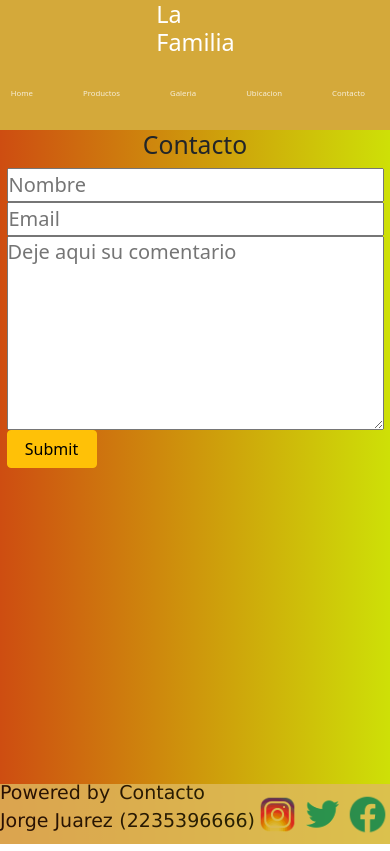
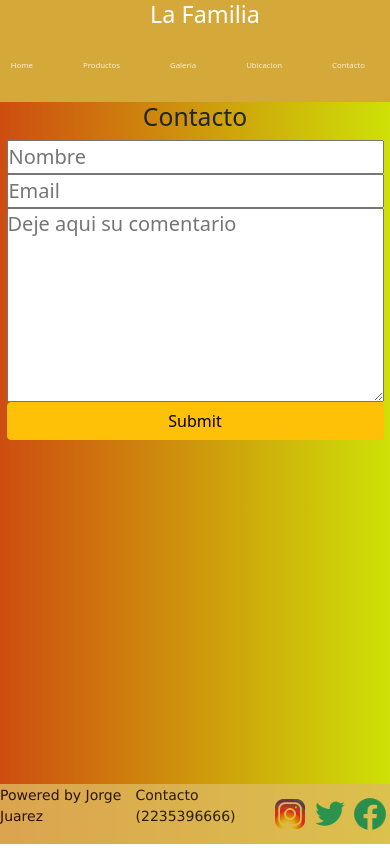
Before and after one commit to jorgejuarez217/webComercio-juarez, a website: page html/contacto.html in a window 390 px wide. Drawn offline with nearby package versions, Linux system fonts and the light colour scheme.

Commit message:
correcion logo y footer

```diff
--- a/scss/_contacto.scss
+++ b/scss/_contacto.scss
@@ -32,7 +32,7 @@
 
 #enviar{
     height: 40px;
-    width: 90px;
+    width: 100%;
 }
 #enviar:hover{
     background-color: rgb(218, 210, 139);
--- a/scss/style.scss
+++ b/scss/style.scss
@@ -48,7 +48,7 @@ nav ul li a{
     text-decoration: none;
 }
 nav li:hover{
-    transform: scale(1.2);
+    transform: scale(1.1);
     transition: 1s;
 }
 
@@ -56,9 +56,8 @@ nav li:hover{
     color: white;
     font-size: 38px;
     margin-left: 20px;
-    width: 25%;
     align-items: center;
-
+    min-width: 25%;
 }
 
 .contFooter{
@@ -159,8 +158,9 @@ footer{
     }
 
     .logo{
-        align-items: center;
+        align-items:center;
         font-size: 6vw;
+        justify-content: center;
     }
 
     nav ul li a{
@@ -187,4 +187,15 @@ footer{
     .contenedorProductos div{
         padding-top:30px ;
     }
+
+    footer{
+        font-size: 14px;
+    }
+    .iconFooter{
+        height: 40px;
+        width: 40px;
+        filter: brightness(1.1);
+        mix-blend-mode: multiply;
+    }
+
 }
```
Also changed, not shown: css/estilos.css.
